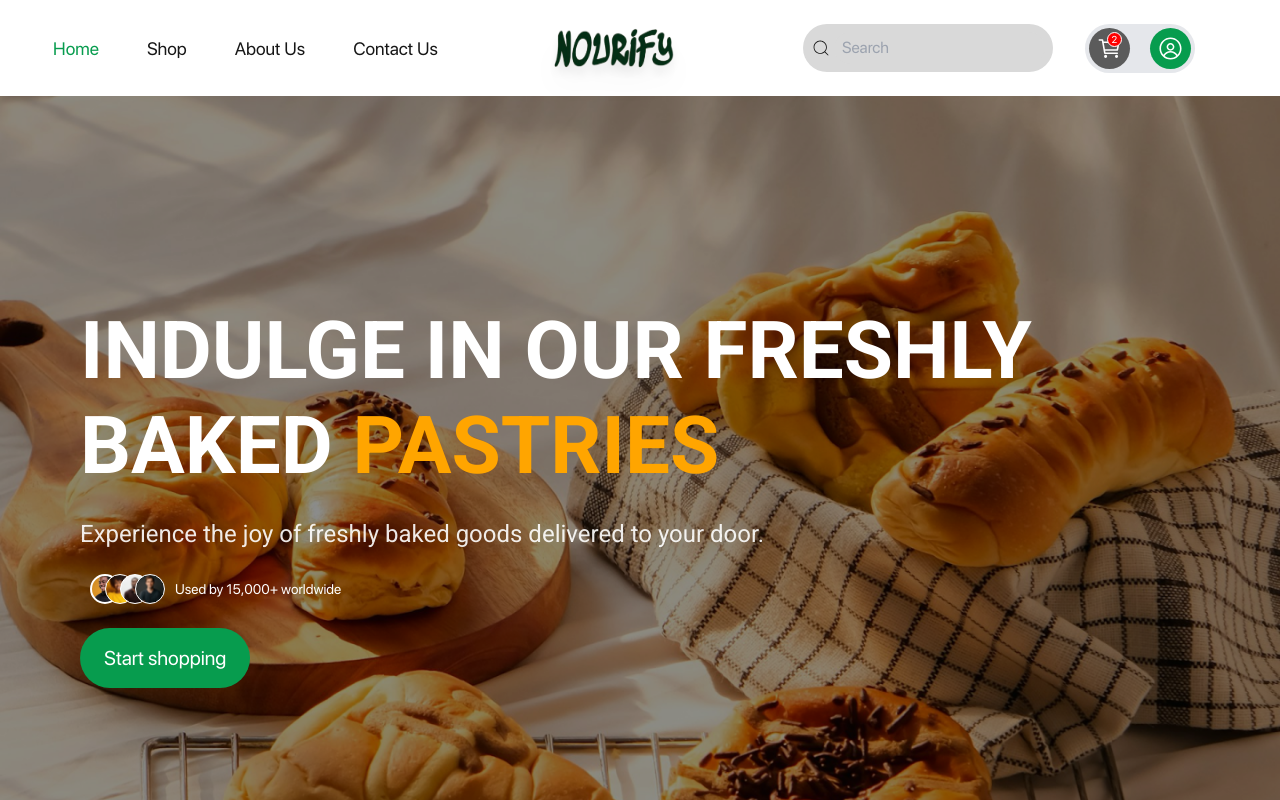
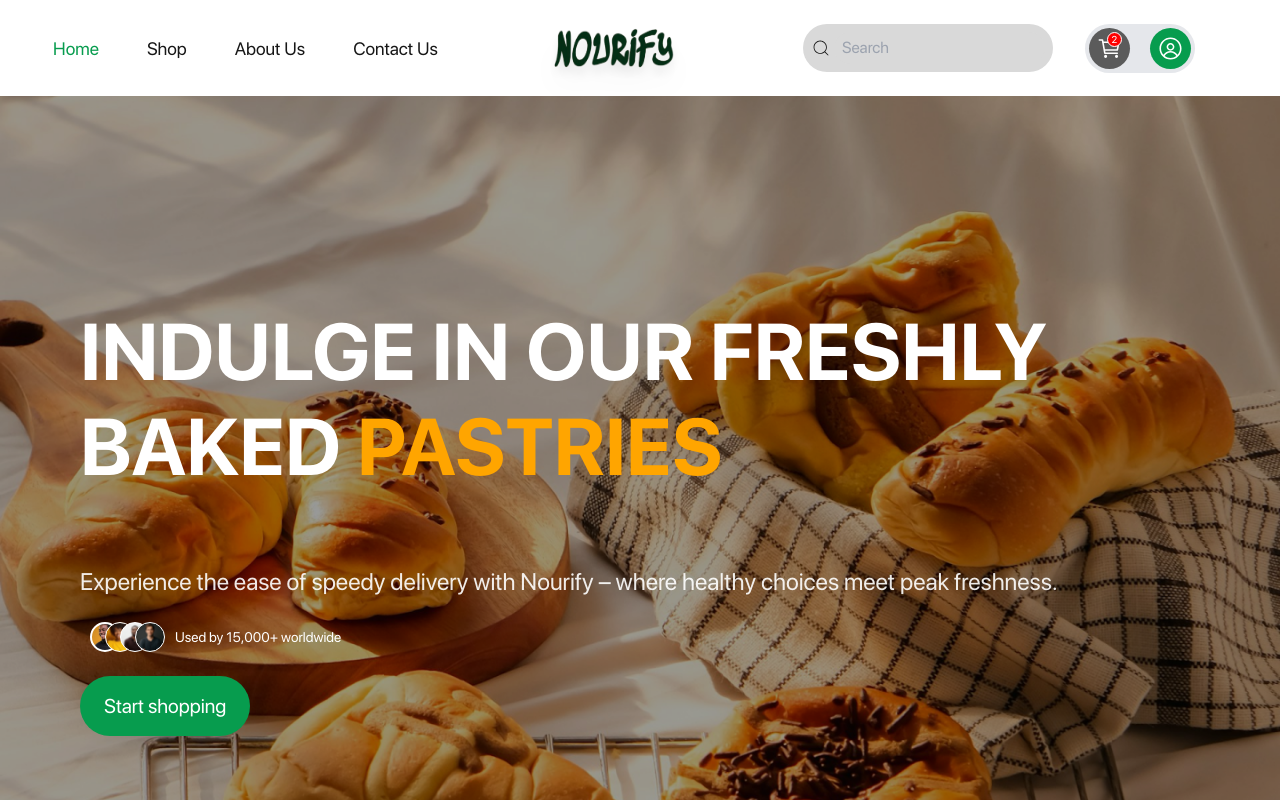
Before and after one commit to Nourify-develop/Nourify, a Next.js app: page / in a window 1280 px wide. Shown: the top 800 px of the page. Built offline with nearby package versions, Linux system fonts and the light colour scheme; a web font is replaced by a local one.

Commit message:
fix:hero section slider

```diff
--- a/src/app/page.tsx
+++ b/src/app/page.tsx
@@ -8,7 +8,7 @@ import Testimonials from "@/ui/landing/Testimonials";
 export default function Home() {
   return (
     <>
-      <main className="flex min-h-screen flex-col items-center justify-between  font-sans">
+      <main className="flex min-h-screen w-screen flex-col items-center justify-between  font-sans">
         {/* <Navbar /> */}
 
         <HeroSection />
--- a/src/app/signup/page.tsx
+++ b/src/app/signup/page.tsx
@@ -93,7 +93,6 @@ const SignUp = () => {
                 type="email"
                 placeholder="Enter your email address"
                 className=" input-field placeholder:text-sm text-sm  px-12 w-full h-full rounded-[50px] focus:outline-0 appearance-none "
-
               />
             </div>
           </div>
--- a/src/components/HeroSection.tsx
+++ b/src/components/HeroSection.tsx
@@ -1,62 +1,8 @@
 "use client";
 import React, { useState, useEffect } from "react";
-import { motion } from "framer-motion";
-import Typography from "./typography";
 
 function HeroSection() {
-  const [showSecondContent, setShowSecondContent] = useState(false);
-
-  useEffect(() => {
-    const interval = setInterval(() => {
-      setShowSecondContent((prev) => !prev); // Toggle between the first and second content
-    }, 5000);
-
-    return () => clearInterval(interval); // Cleanup interval on unmount
-  }, []);
-
-  const contentVariants = {
-    enter: {
-      opacity: 0,
-      scale: 0.95,
-    },
-    center: {
-      opacity: 1,
-      scale: 1,
-      transition: {
-        duration: 1,
-      },
-    },
-    exit: {
-      opacity: 0,
-      scale: 1.05,
-      transition: {
-        duration: 1,
-      },
-    },
-  };
-
-  const imageVariants = {
-    enter: {
-      opacity: 0,
-      x: 50,
-    },
-    center: {
-      opacity: 1,
-      x: 0,
-      transition: {
-        duration: 1,
-        when: "beforeChildren",
-      },
-    },
-    exit: {
-      opacity: 0,
-      x: -50,
-      transition: {
-        duration: 1,
-        when: "afterChildren",
-      },
-    },
-  };
+  const [showSecondImage, setShowSecondImage] = useState(false);
 
   const handleStartShoppingClick = () => {
     const productsSection = document.getElementById("our-products");
@@ -65,89 +11,75 @@ function HeroSection() {
     }
   };
 
+  useEffect(() => {
+    const interval = setInterval(() => {
+      setShowSecondImage((prev) => !prev);
+    }, 5000);
+
+    return () => clearInterval(interval);
+  }, []);
+
   return (
     <div className="relative h-screen w-full overflow-hidden">
-      {/* Overlay for darkening effect */}
-      <div className="absolute inset-0 bg-black opacity-45 z-10"></div>{" "}
-      {/* Adjusted overlay for better darkening */}
+      {/* Background Images */}
       <div className="absolute inset-0 w-full h-full">
-        <motion.div
-          initial="enter"
-          animate={showSecondContent ? "exit" : "center"}
-          exit="exit"
-          variants={imageVariants}
-          className="absolute inset-0 w-full h-full bg-cover bg-center"
+        <div
+          className={`absolute inset-0 w-full h-full bg-cover bg-center transition-transform duration-1000 ease-in-out ${
+            showSecondImage ? "-translate-x-full" : "translate-x-0"
+          }`}
           style={{
             backgroundImage: "url('/images/bg1.png')",
-            opacity: 0.4, // Adjusted opacity for better blending
           }}
-        />
-        <motion.div
-          initial="enter"
-          animate={showSecondContent ? "center" : "exit"}
-          exit="exit"
-          variants={imageVariants}
-          className="absolute inset-0 w-full h-full bg-cover bg-center"
+        ></div>
+
+        <div
+          className={`absolute inset-0 w-full h-full bg-cover bg-center transition-transform duration-1000 ease-in-out ${
+            showSecondImage ? "translate-x-0" : "translate-x-full"
+          }`}
           style={{
             backgroundImage: "url('/images/bg2.png')",
-            opacity: 0.4, // Adjusted opacity for better blending
           }}
-        />
+        ></div>
       </div>
-      <div className="relative z-20 flex flex-col gap-6 justify-center h-full items-start text-white">
-        <motion.div
-          initial="enter"
-          animate={showSecondContent ? "exit" : "center"}
-          exit="exit"
-          variants={contentVariants}
-          className="absolute flex flex-col gap-6 justify-center px-5 lg:px-10 xl:px-20"
+
+      <div className="relative z-10 flex flex-col gap-6 justify-center px-5 lg:px-10 xl:px-20 h-full items-start text-white">
+        <div className="flex h-fit justify-cente w-full items-center">
+          <h1
+            className={`text-5xl  lg:text-[80px] lg:w-[1000px] h-fit leading-[60px] lg:leading-[95px] font-extrabold uppercase text-wrap transition-transform  duration-1000 ease-in-out ${
+              showSecondImage ? "-translate-x-full " : "translate-x-0"
+            }`}
           >
-          <Typography.h1 className="!text-5xl lg:!text-[80px] !leading-[60px] lg:!leading-[95px] !font-bold text-white uppercase">
             Fresh, <span className="font-bold text-yellow">Organic</span>{" "}
             Groceries to your doorstep
-          </Typography.h1>
-          <Typography.p className="!text-2xl text-white/90">
+          </h1>
+
+          <h1
+            className={`absolute text-5xl  lg:text-[80px] 00px] leading-[60px] lg:leading-[95px] font-extrabold uppercase transition-transform  duration-1000 ease-in-out h-fit ${
+              showSecondImage ? "translate-x-0 opaciy-100" : "translate-x-full "
+            }`}
+          >
+            Indulge in our Freshly Baked{" "}
+            <span className="font-bold text-yellow">Pastries</span>
+          </h1>
+        </div>
+
+        <p className="m2 text-2xl text-white/90 transition-opacity duration-1000">
           Experience the ease of speedy delivery with Nourify – where healthy
           choices meet peak freshness.
-          </Typography.p>
-          <span className="text-sm pl-2.5 flex items-center gap-2.5">
+        </p>
+        <span className="text-sm pl-2.5 flex items-center gap-2.5 transition-opacity duration-1000">
           <img src="/general.svg" alt="General Icon" />
           Used by 15,000+ worldwide
         </span>
         <button
-            className="bg-secondary px-6 py-4 text-xl rounded-[64px] w-fit hover:duration-300 focus:outline-none hover:bg-secondary/70"
+          className="bg-secondary px-6 py-4 text-xl rounded-[64px] w-fit transition-opacity hover:duration-300 focus:outline-none hover:bg-secondary/70 "
           onClick={handleStartShoppingClick}
         >
           Start shopping
         </button>
-        </motion.div>
+      </div>
 
-        <motion.div
-          initial="enter"
-          animate={showSecondContent ? "center" : "exit"}
-          exit="exit"
-          variants={contentVariants}
-          className="absolute flex flex-col gap-6 justify-center px-5 lg:px-10 xl:px-20"
-        >
-          <Typography.h1 className="!text-5xl lg:!text-[80px] !leading-[60px] lg:!leading-[95px] !font-bold text-white uppercase">
-            Indulge in our Freshly Baked
-            <span className="font-bold text-yellow"> Pastries</span>
-          </Typography.h1>
-          <Typography.p className="!text-2xl text-white/90">
-            Experience the joy of freshly baked goods delivered to your door.
-          </Typography.p>
-          <span className="text-sm pl-2.5 flex items-center gap-2.5">
-            <img src="/general.svg" alt="General Icon" />
-            Used by 15,000+ worldwide
-          </span>
-          <button
-            className="bg-secondary px-6 py-4 text-xl rounded-[64px] w-fit hover:duration-300 focus:outline-none hover:bg-secondary/70"
-            onClick={handleStartShoppingClick}
-          >
-            Start shopping
-          </button>
-        </motion.div>
-      </div>
+      <div className="absolute inset-0 bg-black opacity-40 z-0"></div>
     </div>
   );
 }
```
Lines whose indentation alone changed are shown as unchanged.
